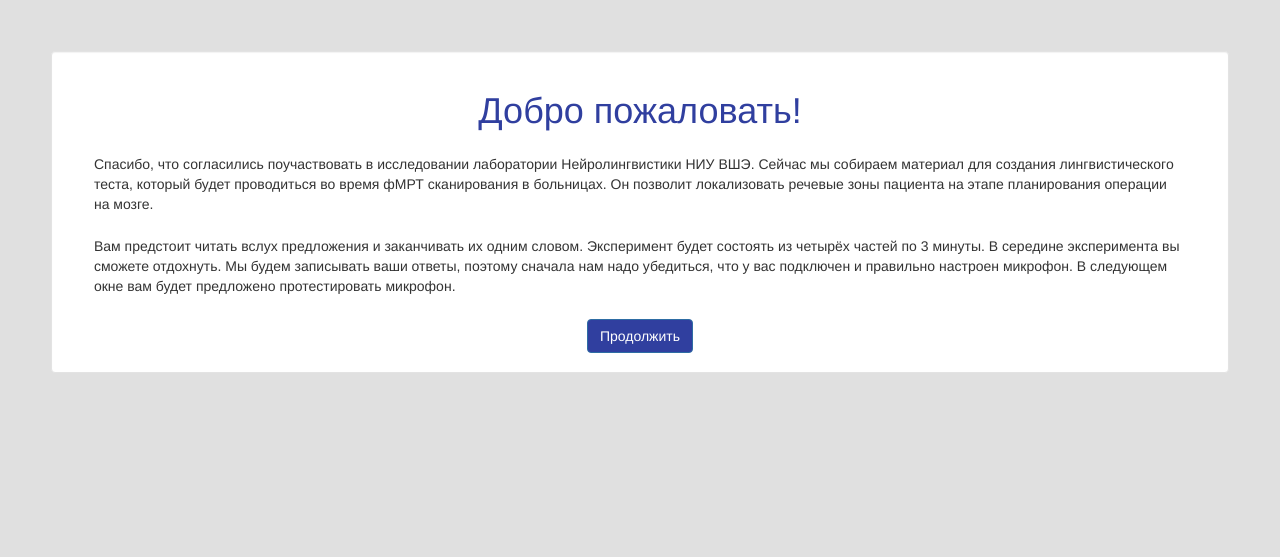
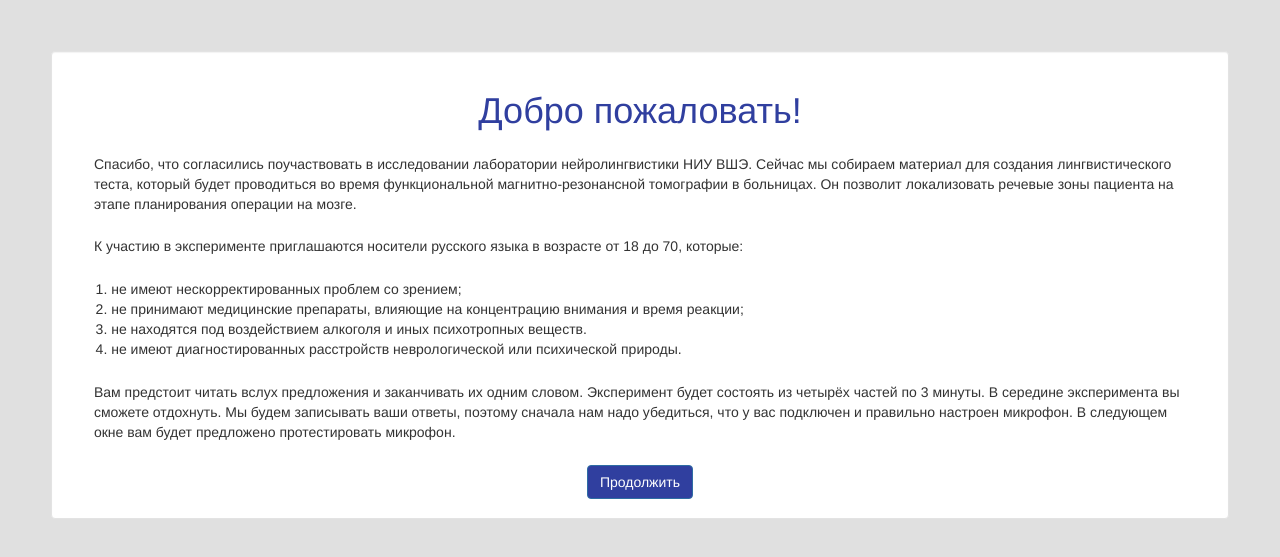
Before and after one commit to KatyaTulit/LanguageLocalizer, a Django app: page /localizer/welcome/ in a window 1280 px wide. Shown: the top 557 px of the page. Run offline with Django 3.2, Linux system fonts and the light colour scheme; data that the repository does not hold is empty; some libraries are stand-ins or nearby versions.

Commit message:
Changed some texts

```diff
--- a/localizer/templates/localizer/instructions.html
+++ b/localizer/templates/localizer/instructions.html
@@ -62,7 +62,7 @@
 
         <br>
 
-        <a class="btn btn-primary" href="{% url 'localizer:task' %}">Начать эксперимент</a>
+        <a class="btn btn-primary" href="{% url 'localizer:task' %}">Начать</a>
     </div>
 </body>
 </html>
--- a/localizer/templates/localizer/questionnaire.html
+++ b/localizer/templates/localizer/questionnaire.html
@@ -37,7 +37,8 @@
                 <ol>
                     <li>Не имею нескорректированных проблем со зрением;</li>
                     <li>Не принимаю медицинские препараты, влияющие на концентрацию внимания и время реакции;</li>
-                    <li>Не нахожусь под воздействием алкоголя и иных психотропных веществ.</li>
+                    <li>Не нахожусь под воздействием алкоголя и иных психотропных веществ;</li>
+                    <li>Не имею диагностированных расстройств неврологической или психической природы.</li>
                 </ol>
 
             <p>
--- a/localizer/templates/localizer/welcome.html
+++ b/localizer/templates/localizer/welcome.html
@@ -16,16 +16,34 @@
 
 </head>
 
+<style>
+    li {
+        text-align: left;
+    }
+</style>
+
 <body class="primary-back">
 
     <div align="center" class="well">
         <h1>Добро пожаловать!</h1>
 
         <p>
-            Спасибо, что согласились поучаствовать в исследовании лаборатории Нейролингвистики НИУ ВШЭ. Сейчас мы собираем
-            материал для создания лингвистического теста, который будет проводиться во время фМРТ сканирования в больницах.
+            Спасибо, что согласились поучаствовать в исследовании лаборатории нейролингвистики НИУ ВШЭ. Сейчас мы собираем
+            материал для создания лингвистического теста, который будет проводиться во время функциональной магнитно-резонансной томографии в больницах.
             Он позволит локализовать речевые зоны пациента на этапе планирования операции на мозге.
         </p>
+
+        <p>
+            К участию в эксперименте приглашаются носители русского языка в возрасте от 18 до 70, которые:
+
+        </p>
+
+        <ol>
+            <li>не имеют нескорректированных проблем со зрением;</li>
+            <li>не принимают медицинские препараты, влияющие на концентрацию внимания и время реакции;</li>
+            <li>не находятся под воздействием алкоголя и иных психотропных веществ.</li>
+            <li>не имеют диагностированных расстройств неврологической или психической природы.</li>
+        </ol>
 
         <p>
             Вам предстоит  читать вслух предложения и заканчивать их одним словом. Эксперимент будет состоять из четырёх частей по 3 минуты.
```
